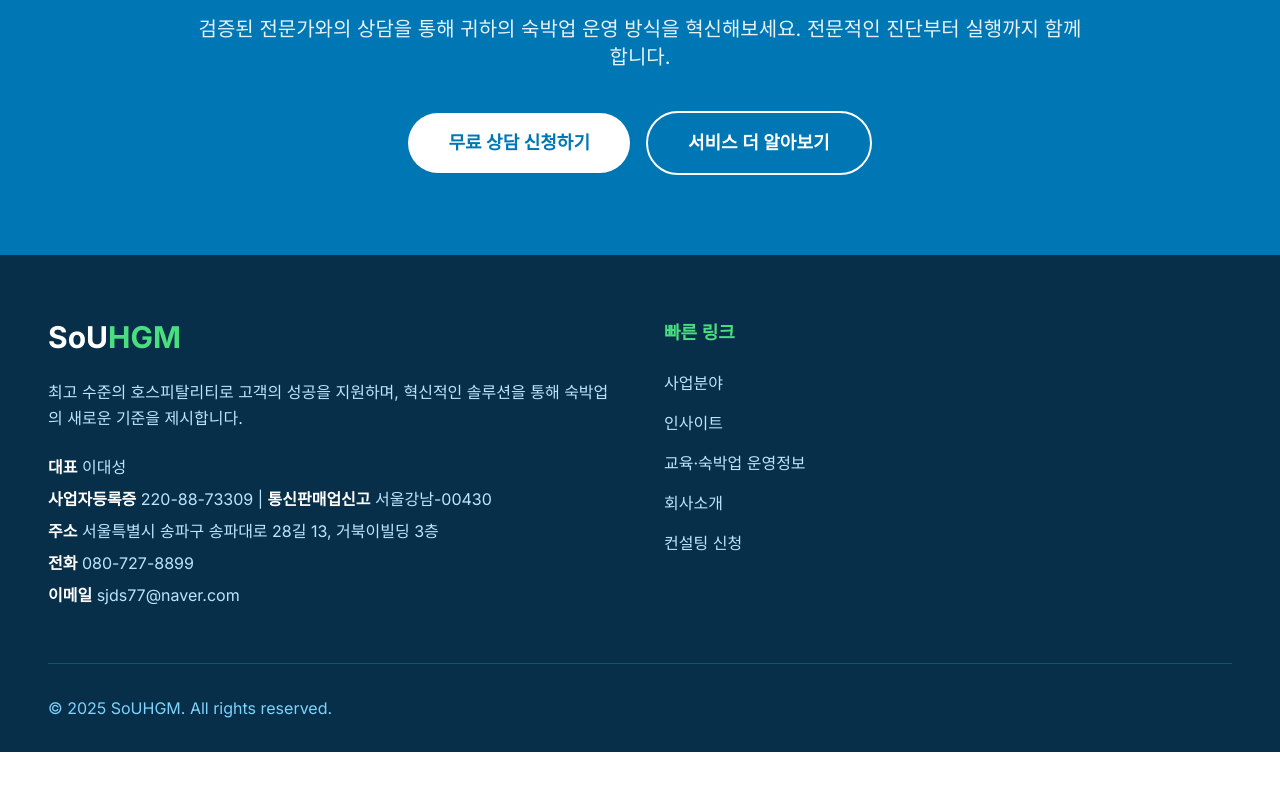
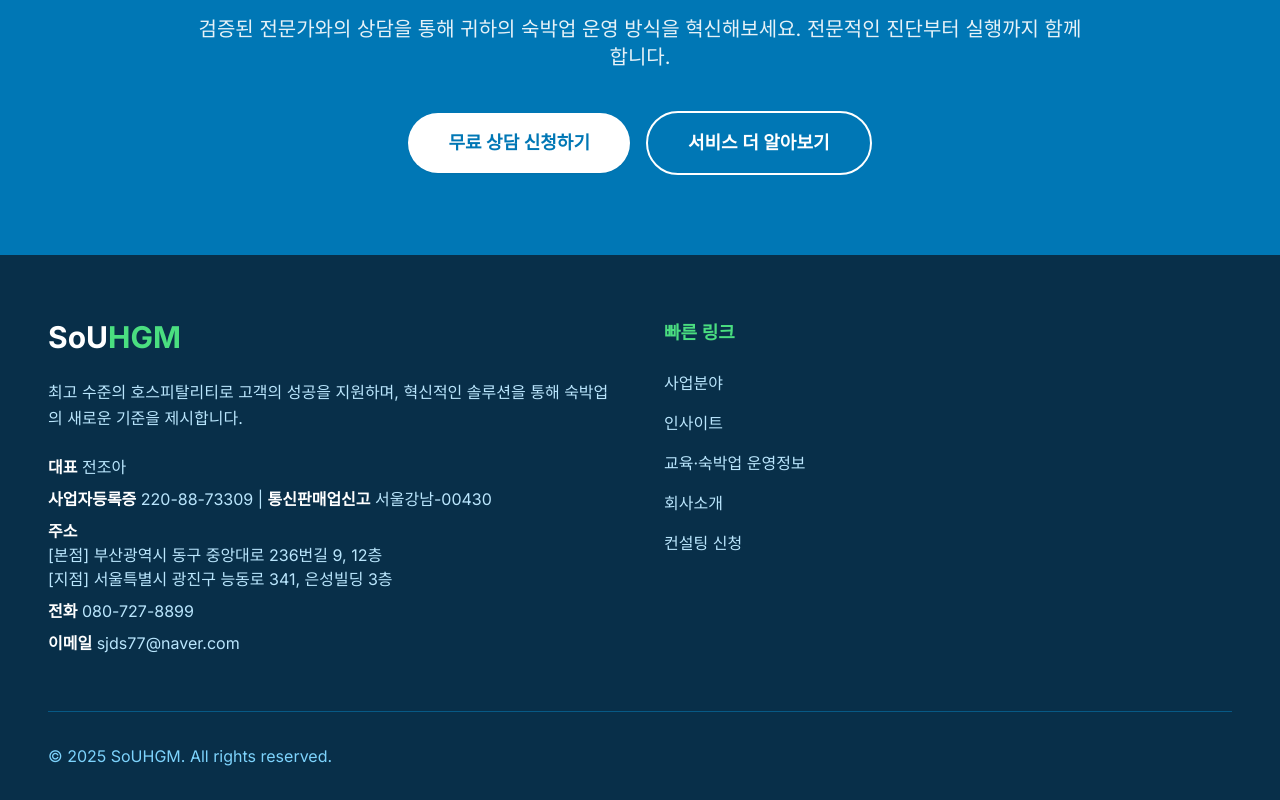
Before and after one commit to 8around/outsourcing_lodgex, a Next.js app: page / in a window 1280 px wide. Shown: the part 1361-2161 px from the top of the page. Before the commit the page ends 2113 px from the top, so only its background shows below. Built offline with nearby package versions, Linux system fonts and the light colour scheme; no server answers; the database is empty.

Commit message:
fix: Footer 주소지, 대표자명 변경

```diff
--- a/src/components/layout/Footer.tsx
+++ b/src/components/layout/Footer.tsx
@@ -41,7 +41,9 @@ export function Footer() {
                   <span className="font-semibold text-white">사업자등록증</span> {COMPANY_INFO.businessNumber} | <span className="font-semibold text-white">통신판매업신고</span> {COMPANY_INFO.mailOrderSalesNumber}
                 </p>
                 <p>
-                  <span className="font-semibold text-white">주소</span> {COMPANY_INFO.address}
+                  <span className="font-semibold text-white">주소</span>
+                  <p>[본점] {COMPANY_INFO.mainAddress}</p>
+                  <p>[지점] {COMPANY_INFO.subAddress}</p>
                 </p>
                 <p>
                   <span className="font-semibold text-white">전화</span> {COMPANY_INFO.phone}
--- a/src/lib/constants.ts
+++ b/src/lib/constants.ts
@@ -1,18 +1,19 @@
 // Application Constants
 
 export const COMPANY_INFO = {
-  name: 'Lodgense',
-  fullName: 'Lodgense 호텔 위탁운영 & 컨설팅',
+  name: 'SoUHGM',
+  fullName: 'SoUHGM 호텔 위탁운영 & 컨설팅',
   description:
     '프리미엄 호텔 위탁운영 및 전문 컨설팅 서비스를 통해 호텔의 가치를 극대화합니다.',
   philosophy:
     '최고 수준의 호스피탈리티로 고객의 성공을 지원하며, 혁신적인 솔루션을 통해 숙박업의 새로운 기준을 제시합니다.',
-  ceo: '이대성',
+  ceo: '전조아',
   businessNumber: '220-88-73309',
   mailOrderSalesNumber: '서울강남-00430',
   phone: '080-727-8899',
   email: 'sjds77@naver.com',
-  address: '서울특별시 송파구 송파대로 28길 13, 거북이빌딩 3층',
+  mainAddress: '부산광역시 동구 중앙대로 236번길 9, 12층',
+  subAddress: '서울특별시 광진구 능동로 341, 은성빌딩 3층',
   established: '2020',
 } as const;
 
```
